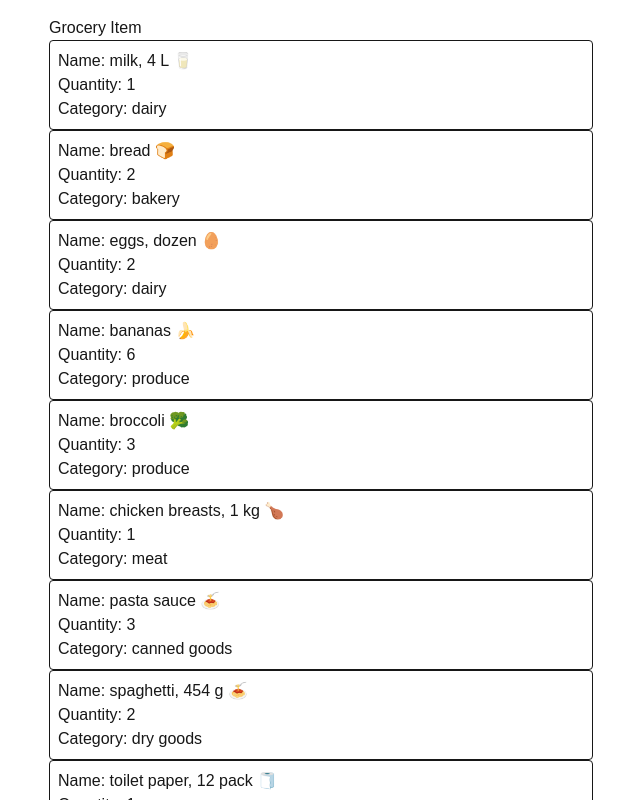
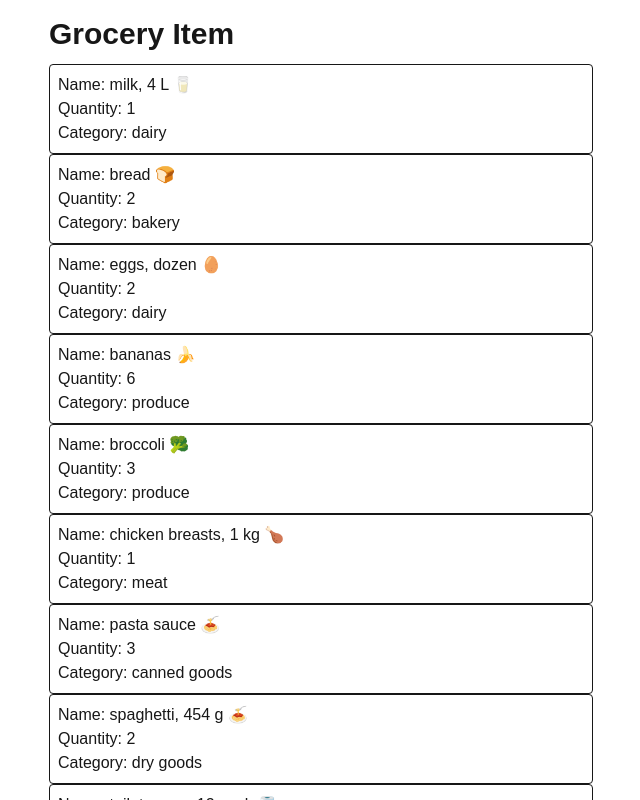
Before and after one commit to Santi447/cprg306-assignments, a Next.js app: page /week-3 in a window 1280 px wide. Shown: the top 800 px of the page, without its empty margins (319-959 px from the left). Built offline with nearby package versions, Linux system fonts and the light colour scheme.

Commit message:
added styling to h1

```diff
--- a/app/week-3/page.js
+++ b/app/week-3/page.js
@@ -4,7 +4,7 @@ import GroceryItemList from "./GroceryItemList";
 export default function Page(){
     return(
         <main class="p-4 max-w-xl mx-auto">
-            <h1>Grocery Item</h1>
+            <h1 class="text-3xl font-bold mb-3">Grocery Item</h1>
             <GroceryItemList />
         </main>
     );
```
